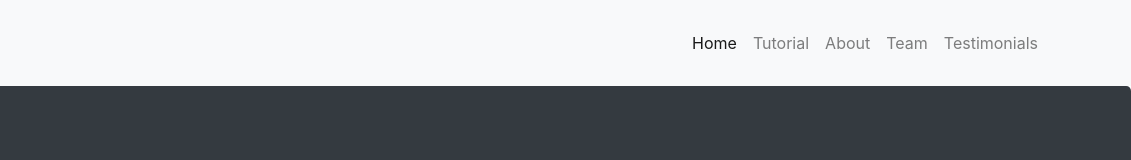
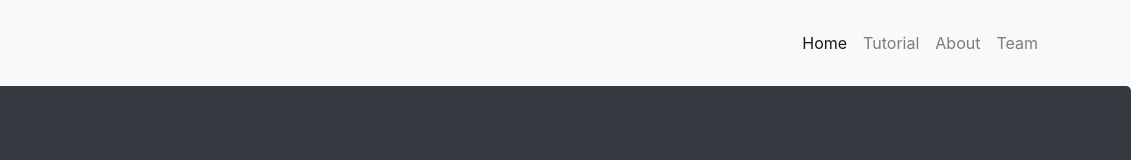
Before and after one commit to kxc3244/sd, a plain HTML site: page index.html in a window 1280 px wide. Shown: the top 160 px of the page, 149-1280 px from the left. Drawn offline with nearby package versions, Linux system fonts and the light colour scheme.

Commit message:
Update index.html

```diff
--- a/index.html
+++ b/index.html
@@ -21,7 +21,6 @@
           <a class="nav-item nav-link" href="#">Tutorial</a>
           <a class="nav-item nav-link" href="#">About</a>
           <a class="nav-item nav-link" href="#">Team</a>
-          <a class="nav-item nav-link" href="#">Testimonials</a>
       </div>
       <!-- <span class="navbar-text d-none d-xl-inline-block">The best in traditional and alternative medicine</span> -->
   </div>
```
